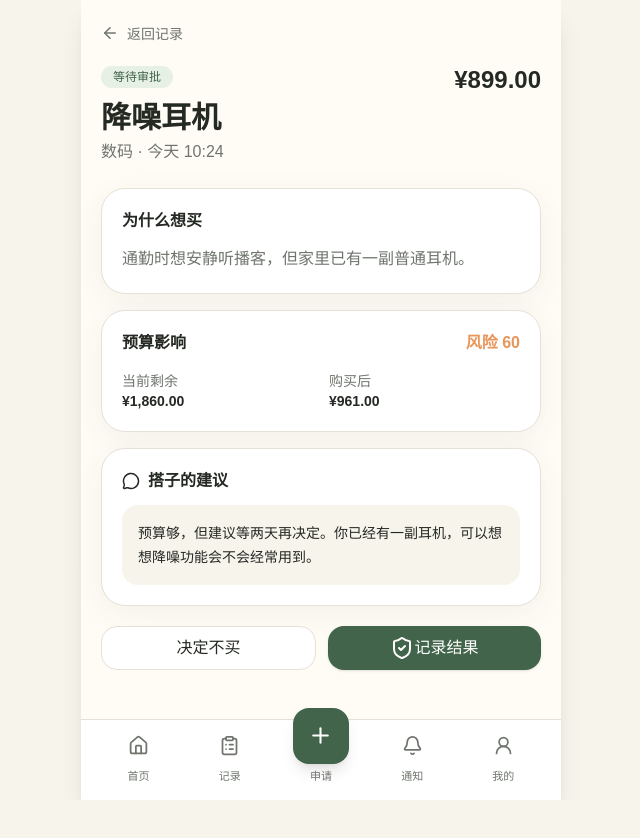
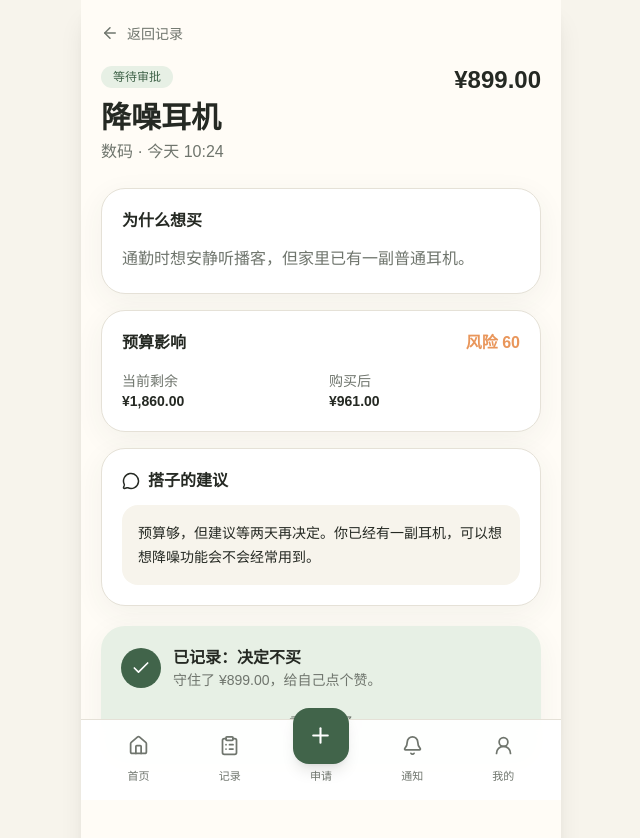
Before and after one commit to vanesacoding/dengdeng-zaimai, a Next.js app: page /app/requests/headphones in a window 1280 px wide. Both pictures are taken after a click on the button "决定不买". Shown: the top 838 px of the page, without its empty margins (319-959 px from the left). Before the commit the page ends 800 px from the top, so only its background shows below. Built offline with nearby package versions, Linux system fonts and the light colour scheme.

Commit message:
fix: 请求详情页「记录结果」和「决定不买」按钮无响应，新增交互式结果记录组件

```diff
--- /dev/null
+++ b/src/components/request-actions.tsx
@@ -0,0 +1,79 @@
+"use client";
+
+import { useState } from "react";
+import { Check, ShieldCheck, X } from "lucide-react";
+import { Button } from "@/components/ui/button";
+import { Card } from "@/components/ui/card";
+import { Input } from "@/components/ui/input";
+import { formatMoney, yuanToCents } from "@/lib/utils";
+
+type Result = "PURCHASED" | "GIVEN_UP";
+
+export function RequestActions({ priceCents }: { priceCents: number }) {
+  const [result, setResult] = useState<Result | null>(null);
+  const [actualYuan, setActualYuan] = useState("");
+
+  if (result === "PURCHASED") {
+    const actual = actualYuan ? yuanToCents(Number(actualYuan)) : priceCents;
+    const saved = priceCents - actual;
+    return (
+      <Card className="mt-5 border-0 bg-[var(--sage-soft)]">
+        <div className="flex items-center gap-3">
+          <span className="grid size-10 place-items-center rounded-full bg-[var(--forest)] text-white">
+            <Check size={20}/>
+          </span>
+          <div>
+            <b>已记录购买</b>
+            <p className="text-sm text-[var(--muted)]">
+              实际花费 {formatMoney(actual)}
+              {saved > 0 && ` · 比预算省了 ${formatMoney(saved)}`}
+            </p>
+          </div>
+        </div>
+        <div className="mt-4">
+          <label className="mb-2 block text-sm font-semibold">实际花费（选填）</label>
+          <Input
+            type="number"
+            inputMode="decimal"
+            placeholder={formatMoney(priceCents)}
+            value={actualYuan}
+            onChange={e => setActualYuan(e.target.value)}
+          />
+        </div>
+        <Button variant="ghost" className="mt-3 w-full" onClick={() => setResult(null)}>
+          重新选择
+        </Button>
+      </Card>
+    );
+  }
+
+  if (result === "GIVEN_UP") {
+    return (
+      <Card className="mt-5 border-0 bg-[var(--sage-soft)]">
+        <div className="flex items-center gap-3">
+          <span className="grid size-10 place-items-center rounded-full bg-[var(--forest)] text-white">
+            <Check size={20}/>
+          </span>
+          <div>
+            <b>已记录：决定不买</b>
+            <p className="text-sm text-[var(--muted)]">守住了 {formatMoney(priceCents)}，给自己点个赞。</p>
+          </div>
+        </div>
+        <Button variant="ghost" className="mt-3 w-full" onClick={() => setResult(null)}>
+          重新选择
+        </Button>
+      </Card>
+    );
+  }
+
+  return (
+    <div className="mt-5 flex gap-3">
+      <Button variant="outline" className="flex-1" onClick={() => setResult("GIVEN_UP")}>
+        <X/> 决定不买
+      </Button>
+      <Button className="flex-1" onClick={() => setResult("PURCHASED")}>
+        <ShieldCheck/> 记录结果
+      </Button>
+    </div>
+  );
+}
```
Also changed, not shown: src/app/app/requests/[id]/page.tsx (+2 -2 lines).
